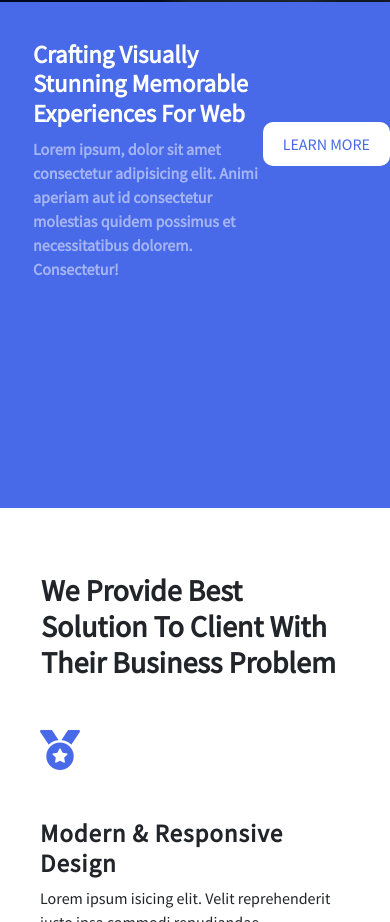
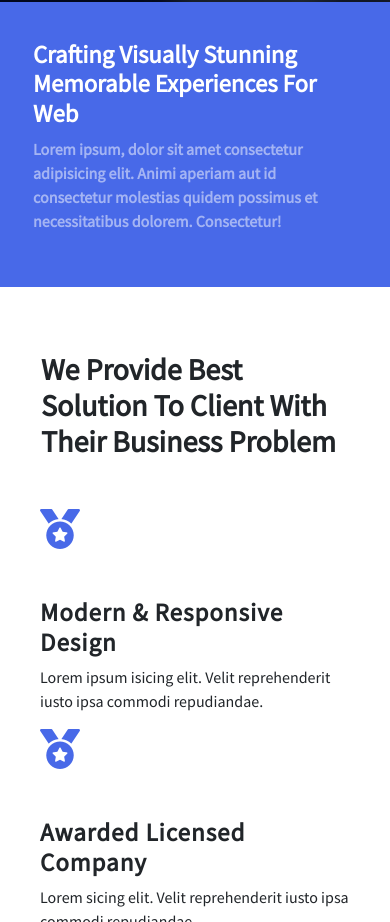
Before and after one commit to ritikv37/Enov-website, a plain HTML site: page index.html in a window 390 px wide. Shown: the part 1040-1962 px from the top of the page. Drawn offline with nearby package versions, Linux system fonts and the light colour scheme.

Commit message:
Update main.css

```diff
--- a/file/css/main.css
+++ b/file/css/main.css
@@ -288,23 +288,23 @@ header{
 
 @media only screen and (max-width:500px){
     .p-2{
-    /* background-color: #4869E8; */
     width: 100%;
-    height: 60vh;
+    height: auto;
     margin-left: 0;
     bottom: 0;
-
-    position: relative;;
+    position: relative;
+    /* display: block; */
     border-radius: 0px;
     }
+    .p-2-item div{
+        width: 100%;
+        font-weight: 600;
+    }
+    .p-2-item div h2{
+        width: 100%;
+    }
     .p-2-item a{
-
-        right:0;
-
-        margin-top: 50px;
-        padding: 10px 20px;
-        background-color: white;
-        border-radius: 10px;
+    display: none;
     }
 
 
```
